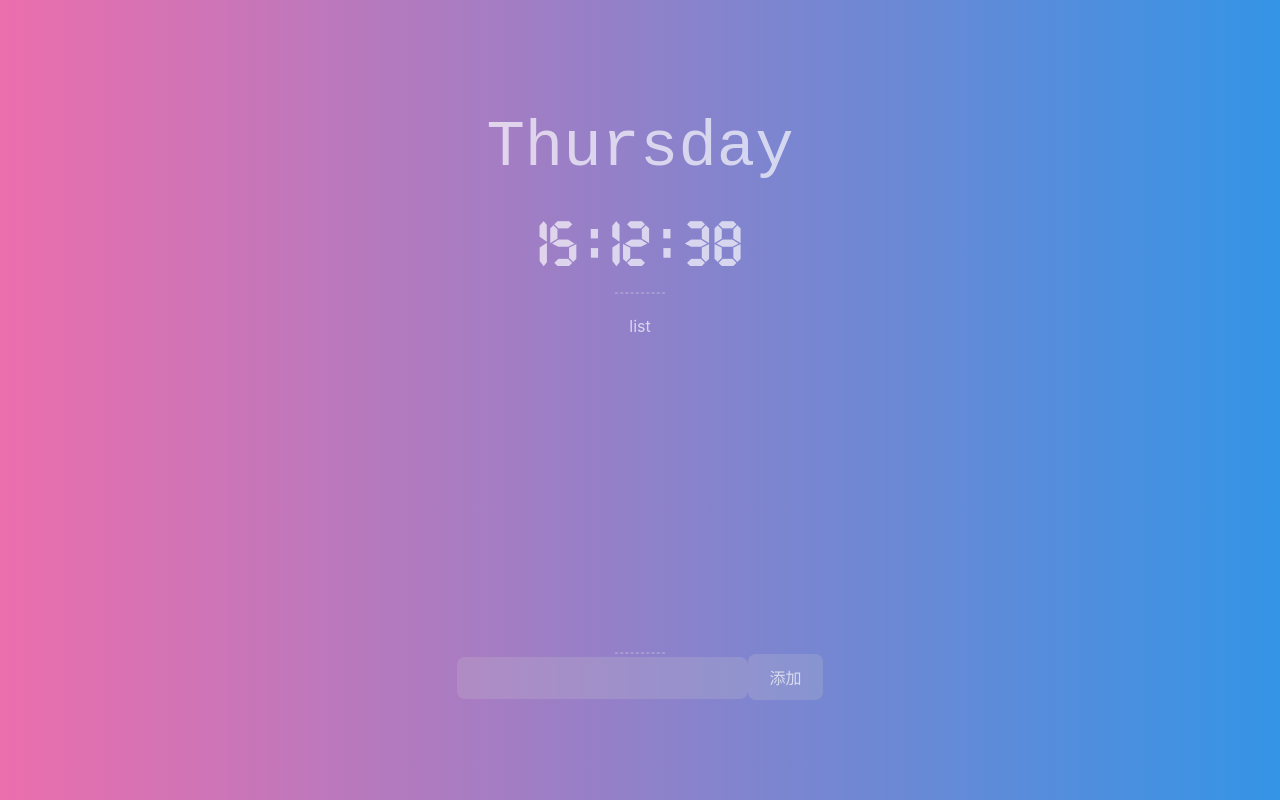
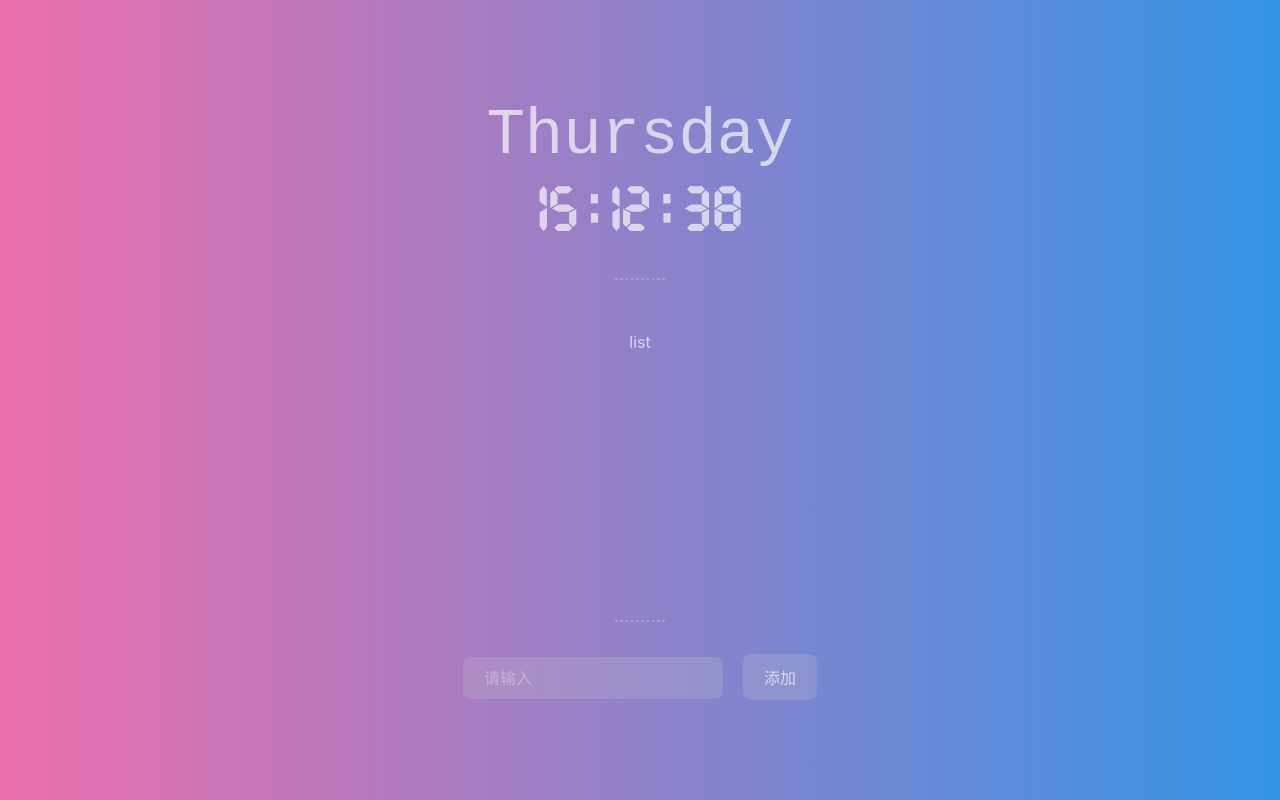
Before and after one commit to lopo12123/starter, a React (Vite) app: page / in a window 1280 px wide. Built offline with nearby package versions, Linux system fonts and the light colour scheme.

Commit message:
feat: add bookmark block

```diff
--- a/package.json
+++ b/package.json
@@ -10,7 +10,8 @@
   "dependencies": {
     "react": "^18.2.0",
     "react-dom": "^18.2.0",
-    "sass": "^1.62.0"
+    "sass": "^1.62.0",
+    "sonner": "^0.3.2"
   },
   "devDependencies": {
     "@types/chrome": "^0.0.233",
--- a/src/App.tsx
+++ b/src/App.tsx
@@ -1,5 +1,6 @@
+import './App.css'
 import {useState} from 'react'
-import './App.css'
+import {Toaster} from "sonner";
 
 import {AddBookMark} from "./components/AddBookMark";
 import {ClockBlock} from "./components/ClockBlock";
@@ -9,6 +10,8 @@ function App() {
 
     return (
         <>
+            <Toaster richColors/>
+
             <ClockBlock/>
 
             <div className="divider"/>
--- a/src/components/AddBookMark.tsx
+++ b/src/components/AddBookMark.tsx
@@ -1,10 +1,25 @@
+import {useState} from "react";
+import {toast} from "sonner";
+
 const AddBookMark = () => {
-  return (
-      <div>
-          <input type="text" name="" id=""/>
-          <button>添加</button>
-      </div>
-  )
+    const [url, setUrl] = useState('')
+    const addBookmark = () => {
+        toast.success('hello')
+    }
+
+    return (
+        <div>
+            <input
+                style={{width: 260}}
+                type="text" value={url}
+                placeholder="请输入"
+                onChange={e => setUrl(e.target.value)}/>
+            <button style={{marginLeft: 20}}
+                    onClick={addBookmark}>
+                添加
+            </button>
+        </div>
+    )
 }
 
 export {
--- a/src/index.scss
+++ b/src/index.scss
@@ -3,6 +3,11 @@
     margin: 0;
     padding: 0;
     box-sizing: border-box;
+    user-select: none;
+}
+
+img {
+    -webkit-user-drag: none;
 }
 
 /* normalize css ends here */
@@ -13,8 +18,7 @@ html, body, #root {
     color: rgba(255, 255, 255, 0.67);
     background-image: linear-gradient(to right, #ec6ead, #3494e6);
     //font-family: Inter, system-ui, Avenir, Helvetica, Arial, sans-serif;
-    font-family: -apple-system, BlinkMacSystemFont, 'Segoe UI', 'Open Sans', 'Helvetica Neue', sans-serif;
-    line-height: 1.5;
+    font-family: -apple-system, BlinkMacSystemFont, 'Segoe UI', 'Open Sans', 'Helvetica Neue', cursive, sans-serif;
     font-weight: 400;
     overflow: hidden;
 }
@@ -46,8 +50,12 @@ input {
     font-weight: 500;
     font-family: inherit;
     background-color: #ccc3;
-    cursor: pointer;
+    cursor: text;
     transition: border-color 0.25s;
+
+    &::placeholder{
+        color: rgba(255, 255, 255, 0.34);
+    }
 
     &:hover {
         border-color: #646cff;
@@ -67,7 +75,7 @@ code {
 }
 
 .divider {
-    margin: 0 auto;
+    margin: 32px auto;
     width: 50px;
     border: 0.5px dashed #fff;
     opacity: 0.2;
```
Also changed, not shown: 1 other file (tests, documents, lock files or other folders).
